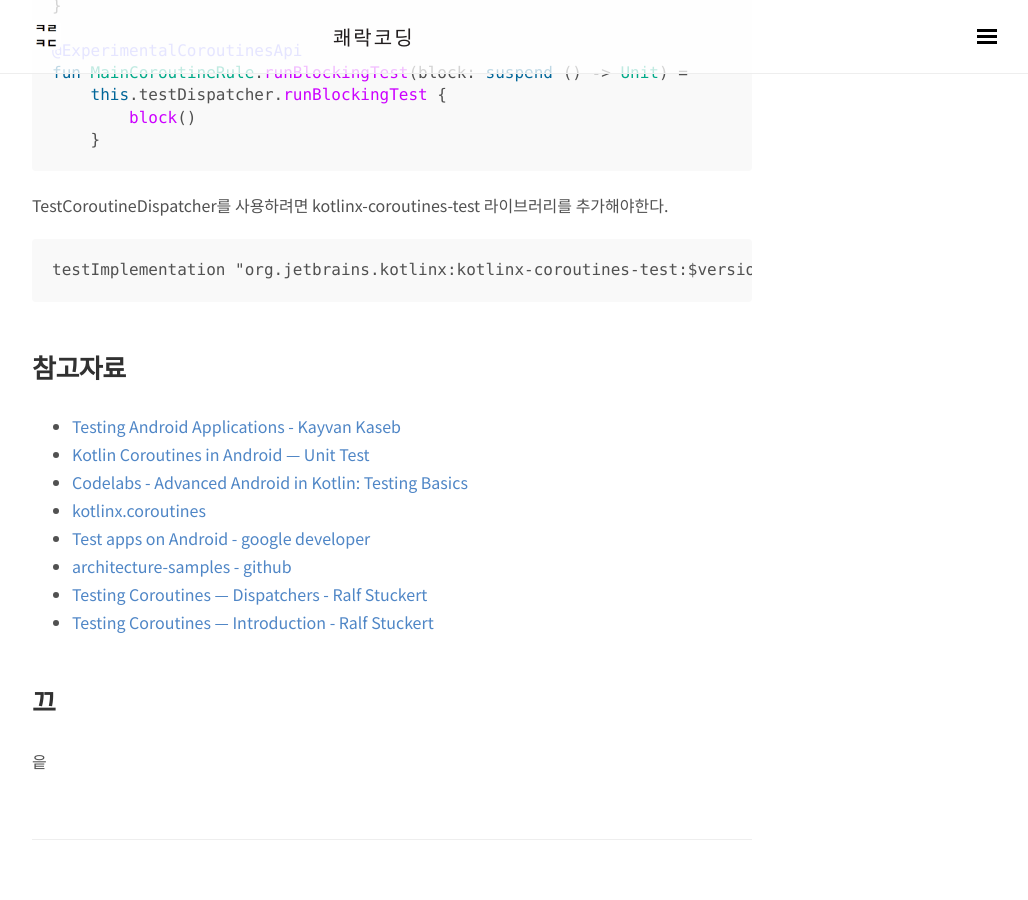
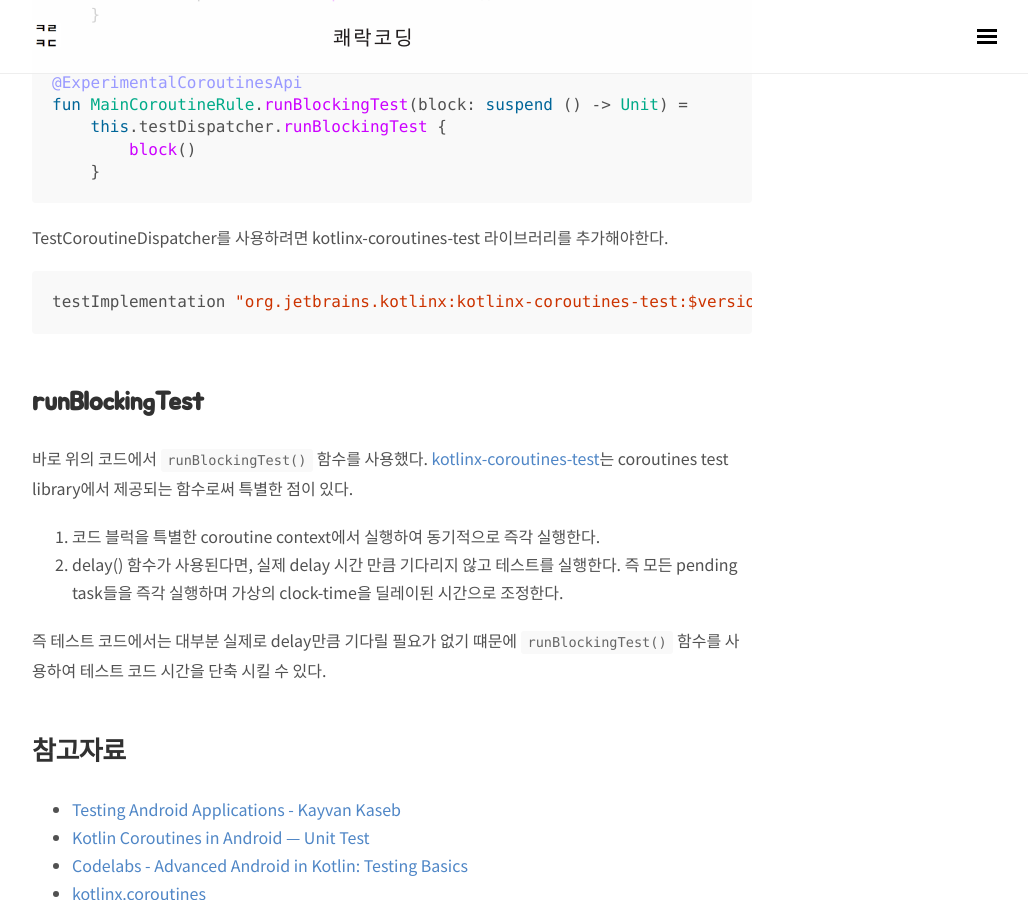
Before and after one commit to wooooooak/wooooooak.github.io, a Jekyll site: the page built from _posts/android/2020-12-04-android-testing.md, in a window 1280 px wide and 900 px high, scrolled down 6527 px. Shown: the whole window, without its empty margins (248-1276 px from the left). Built offline with Jekyll 4.4.1, drawn with Linux system fonts in a browser that asks for light colours; nearby versions of some CDN libraries; some web fonts are replaced; comment, search, counter and statistics services are not loaded; some of the changed text lies outside the part shown.

Commit message:
runBlockingTest

````diff
--- a/_posts/android/2020-12-04-android-testing.md
+++ b/_posts/android/2020-12-04-android-testing.md
@@ -181,7 +181,7 @@ java.lang.IllegalStateException: Module with the Main dispatcher had failed to i
 For tests Dispatchers.setMain from kotlinx-coroutines-test module can be used
 ```
 
-`InstantTaskExecutorRule` 설명에서도 나왔듯이 `viewModelScope.launch`가 사용하는 Dispatcher.main은 Android main looper를 사용하기 때문에 local test에서는 사용할 수 없다. 이럴땐 [kotlinx-coroutines-test](https://kotlin.github.io/kotlinx.coroutines/kotlinx-coroutines-test/)에서 제공하는 [TestCoroutineDispatcher](https://kotlin.github.io/kotlinx.coroutines/kotlinx-coroutines-test/kotlinx.coroutines.test/-test-coroutine-dispatcher/)를 사용하여 해결할 수 있다.
+`InstantTaskExecutorRule` 설명에서도 나왔듯이 `viewModelScope.launch`가 사용하는 Dispatcher.main은 Android main looper를 사용하기 때문에 local test에서는 사용할 수 없다. 이럴땐 [kotlinx-coroutines-test](https://kotlin.github.io/kotlinx.coroutines/kotlinx-coroutines-test/)에서 제공하는 [TestCoroutineDispatcher](https://kotlin.github.io/kotlinx.coroutines/kotlinx-coroutines-test/kotlinx.coroutines.test/-test-coroutine-dispatcher/)를 사용하여 해결할 수 있다. `kotlinx-coroutines-test`는 coroutine testing 전용으로 만들어진 라이브러리이다.
 
 ```kotlin
 @ExperimentalCoroutinesApi
@@ -202,7 +202,7 @@ class MyViewModelTest {
     }
 
     @Test
-    fun testSomething() = runBlocking {
+    fun testSomething() = runBlockingTest {
         ...
     }
 }
@@ -237,9 +237,18 @@ fun MainCoroutineRule.runBlockingTest(block: suspend () -> Unit) =
 
 TestCoroutineDispatcher를 사용하려면 kotlinx-coroutines-test 라이브러리를 추가해야한다.
 
-```
+```groovy
 testImplementation "org.jetbrains.kotlinx:kotlinx-coroutines-test:$version"
 ```
+
+## runBlockingTest
+
+바로 위의 코드에서 `runBlockingTest()` 함수를 사용했다. [kotlinx-coroutines-test](https://kotlin.github.io/kotlinx.coroutines/kotlinx-coroutines-test/kotlinx.coroutines.test/run-blocking-test.html)는 coroutines test library에서 제공되는 함수로써 특별한 점이 있다.
+
+1. 코드 블럭을 특별한 coroutine context에서 실행하여 동기적으로 즉각 실행한다.
+2. delay() 함수가 사용된다면, 실제 delay 시간 만큼 기다리지 않고 테스트를 실행한다. 즉 모든 pending task들을 즉각 실행하며 가상의 clock-time을 딜레이된 시간으로 조정한다.
+
+즉 테스트 코드에서는 대부분 실제로 delay만큼 기다릴 필요가 없기 떄문에 `runBlockingTest()` 함수를 사용하여 테스트 코드 시간을 단축 시킬 수 있다.
 
 ## 참고자료
 
````
